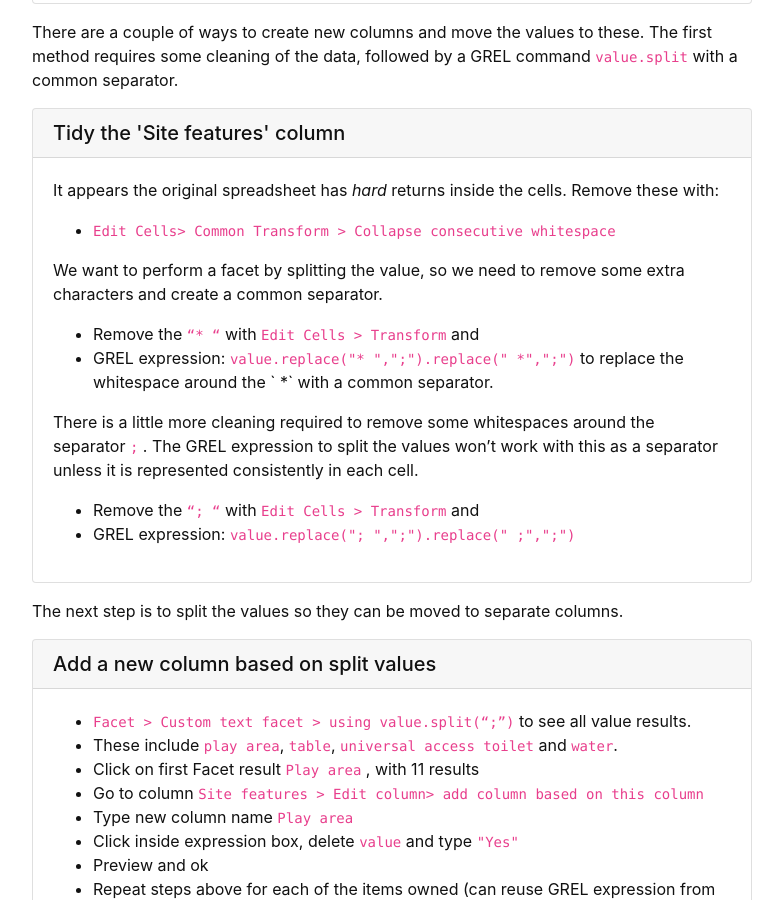
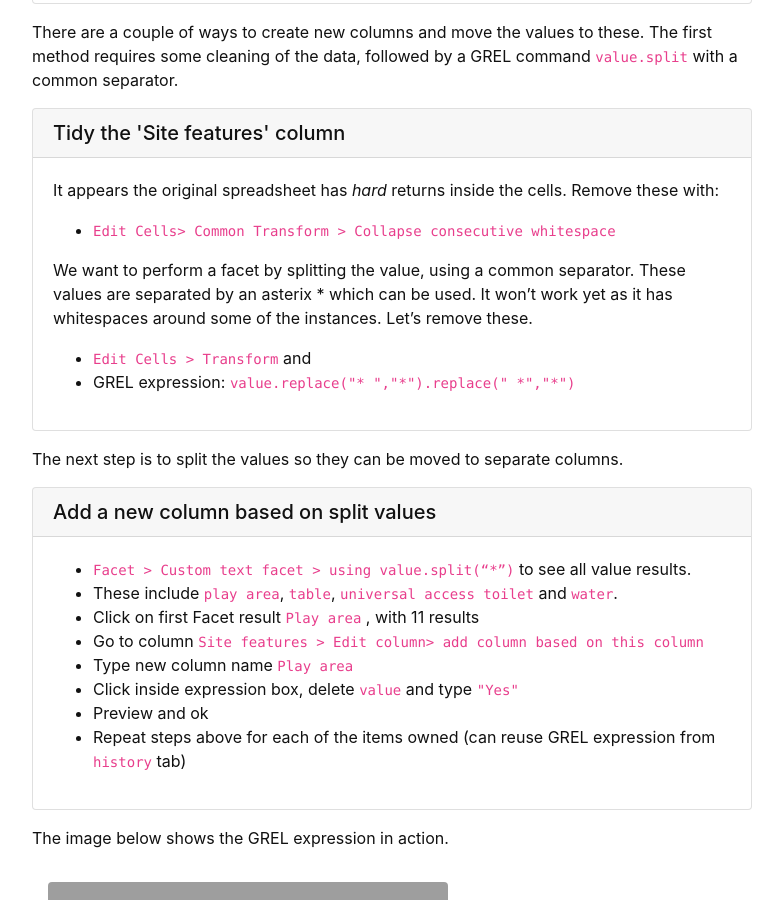
Before and after one commit to GULibrarySandbox/advanced-data-wrangle-old, a Jekyll site: the page built from content/5-lesson.md, in a window 1280 px wide and 900 px high, scrolled down 862 px. Shown: the whole window, without its empty margins (248-1031 px from the left). Built offline with Jekyll 4.4.1, drawn with Linux system fonts in a browser that asks for light colours.

Commit message:
Update 5-lesson.md

```diff
--- a/content/5-lesson.md
+++ b/content/5-lesson.md
@@ -37,20 +37,15 @@ It appears the original spreadsheet has *hard* returns inside the cells. Remove
 
 - `Edit Cells> Common Transform  > Collapse consecutive whitespace`
 
-We want to perform a facet by splitting the value, so we need to remove some extra characters and create a common separator.
+We want to perform a facet by splitting the value, using a common separator.  These values are separated by an asterix * which can be used.  It won't work yet as it has whitespaces around some of the instances. Let's remove these.
 
-- Remove the  `“* “`  with  `Edit Cells > Transform`  and
-- GREL expression:  `value.replace("* ",";").replace(" *",";")`  to replace the whitespace around the  ` *`  with a common separator.
-
-There is a little more cleaning required to remove some whitespaces around the separator  `;` .  The GREL expression to split the values won’t work with this as a separator unless it is represented consistently in each cell.
-
-- Remove the  `“; “`  with  `Edit Cells > Transform` and
-- GREL expression:  `value.replace("; ",";").replace(" ;",";")`{% endcapture %} {% include card.md header="Tidy the 'Site features' column" text=text %}
+- `Edit Cells > Transform`  and
+- GREL expression:  `value.replace("* ","*").replace(" *","*")`{% endcapture %} {% include card.md header="Tidy the 'Site features' column" text=text %}
 
 The next step is to split the values so they can be moved to separate columns.
 
 {% capture text %}
-- `Facet > Custom text facet > using value.split(“;”)`  to see all value results.
+- `Facet > Custom text facet > using value.split(“*”)`  to see all value results.
 - These include  `play area`,  `table`,  `universal access toilet`  and  `water`.
 - Click on first Facet result  `Play area` , with 11 results
 - Go to column  `Site features > Edit column> add column based on this column`
```
